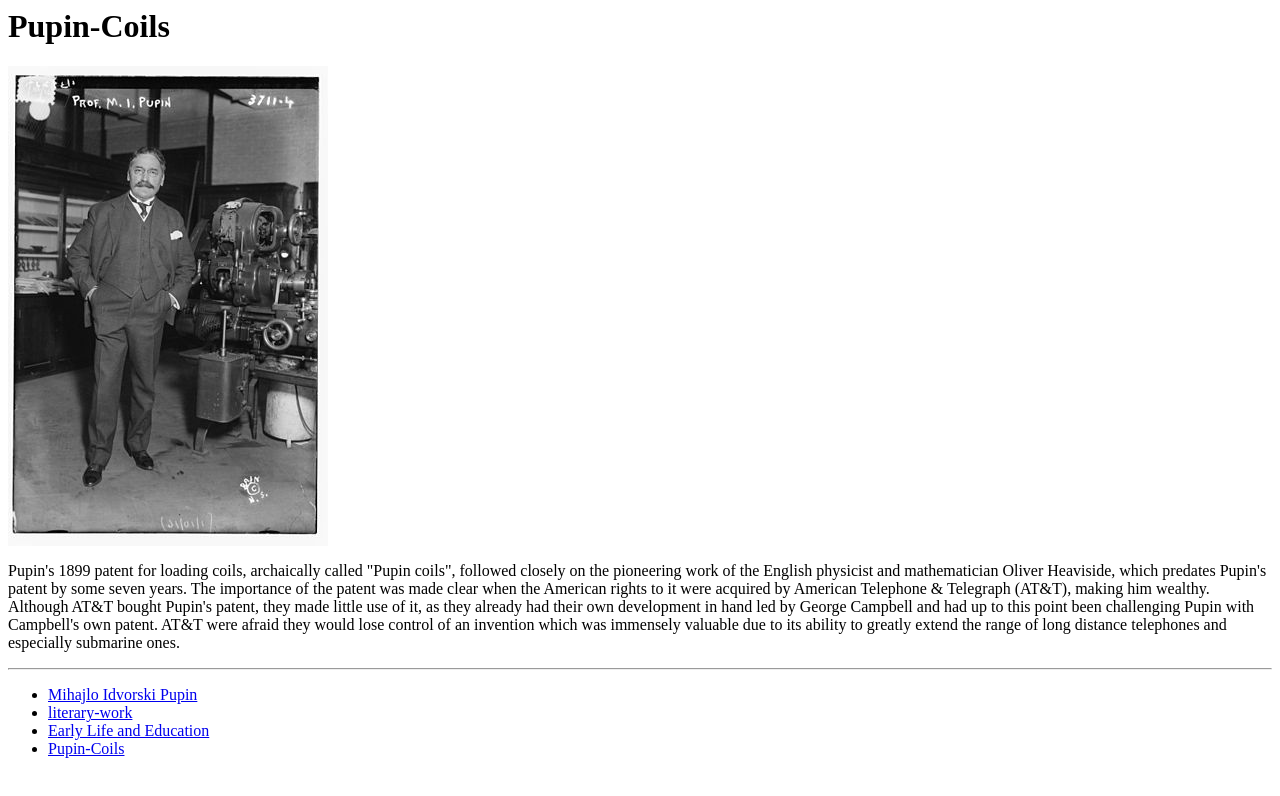
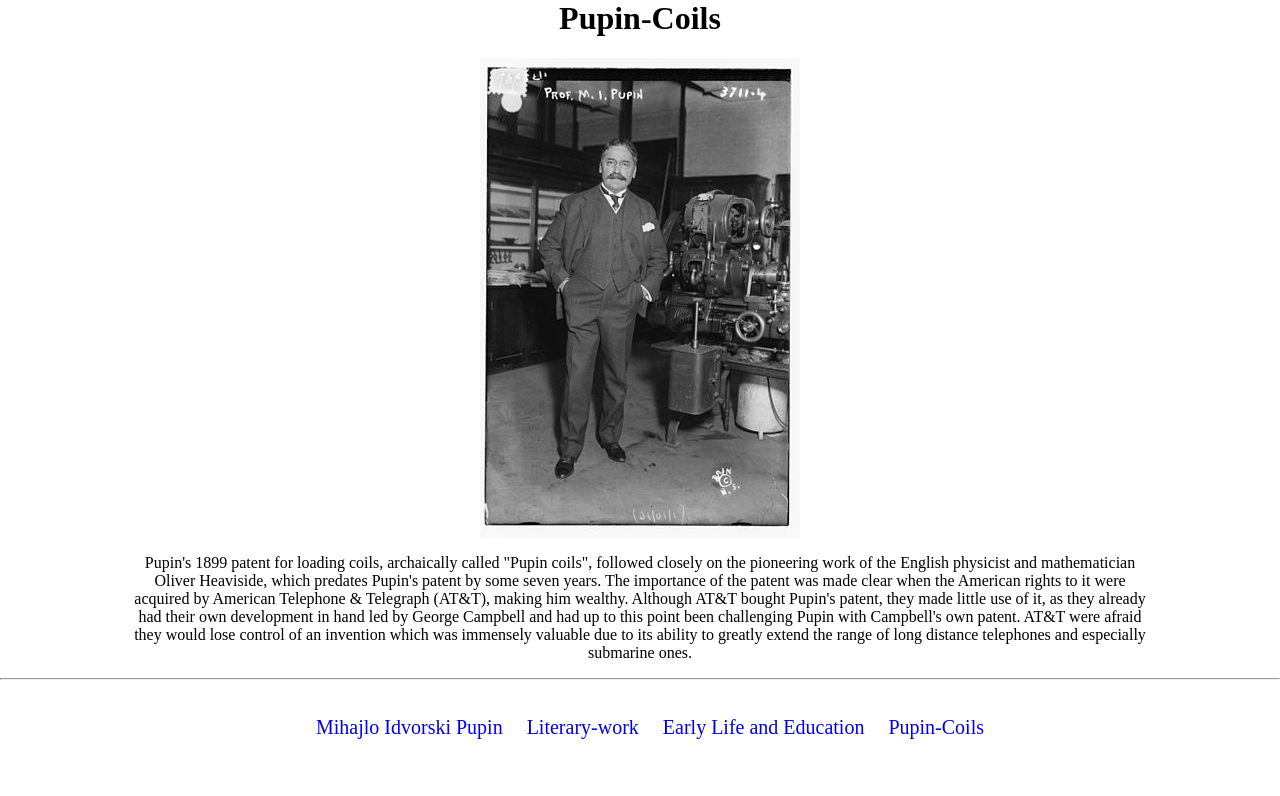
Before and after one commit to kakarrot92/Vezba, a plain HTML site: page pupin-coils.html in a window 1280 px wide. Drawn offline with Linux system fonts and the light colour scheme.

Commit message:
commit on origin

```diff
--- a/pupin-coils.html
+++ b/pupin-coils.html
@@ -1,4 +1,5 @@
 <html lang="en">
+
 <head>
     <meta charset="UTF-8">
     <meta name="viewport" content="width=device-width, initial-scale=1.0">
@@ -6,16 +7,32 @@
     <title>Pupin-Coils</title>
     <link rel="stylesheet" href="style.css">
 </head>
+
 <body>
-    <h1>Pupin-Coils</h1>
-    <img src="img/pupin-1916.jpg" alt="">
-    <p>Pupin's 1899 patent for loading coils, archaically called "Pupin coils", followed closely on the pioneering work of the English physicist and mathematician Oliver Heaviside, which predates Pupin's patent by some seven years. The importance of the patent was made clear when the American rights to it were acquired by American Telephone & Telegraph (AT&T), making him wealthy. Although AT&T bought Pupin's patent, they made little use of it, as they already had their own development in hand led by George Campbell and had up to this point been challenging Pupin with Campbell's own patent. AT&T were afraid they would lose control of an invention which was immensely valuable due to its ability to greatly extend the range of long distance telephones and especially submarine ones.</p>
+    <div class="coils">
+        <h1>Pupin-Coils</h1>
+        <img src="img/pupin-1916.jpg" alt="">
+        <p>Pupin's 1899 patent for loading coils, archaically called "Pupin coils", followed closely on the pioneering
+            work
+            of the English physicist and mathematician Oliver Heaviside, which predates Pupin's patent by some seven
+            years.
+            The importance of the patent was made clear when the American rights to it were acquired by American
+            Telephone &
+            Telegraph (AT&T), making him wealthy. Although AT&T bought Pupin's patent, they made little use of it, as
+            they
+            already had their own development in hand led by George Campbell and had up to this point been challenging
+            Pupin
+            with Campbell's own patent. AT&T were afraid they would lose control of an invention which was immensely
+            valuable due to its ability to greatly extend the range of long distance telephones and especially submarine
+            ones.</p>
+    </div>
     <hr>
-    <ul>
+    <ul class="list">
         <li><a href="index.html">Mihajlo Idvorski Pupin</a></li>
-        <li><a href="literary-work.html">literary-work</a></li>
+        <li><a href="literary-work.html">Literary-work</a></li>
         <li><a href="early-life.html">Early Life and Education</a></li>
         <li><a href="pupin-coils.html">Pupin-Coils</a></li>
     </ul>
 </body>
+
 </html>
--- a/style.css
+++ b/style.css
@@ -1,4 +1,7 @@
-
+body{
+    margin: 0;
+    padding: 0;
+}
 .main-section {
     width: 50%;
     float: right;
@@ -14,3 +17,25 @@
     margin-right: auto;
     border-radius: 50%;
 }
+.early-life {
+    background-color: lightblue;
+}
+
+.coils {
+    text-align: center;
+    width: 80%;
+    margin: 0 auto;
+}
+.list {
+    text-align: center;
+    padding-top: 20px;
+}
+.list li {
+    display: inline-block;
+    padding-right: 20px;
+
+}
+.list a {
+    text-decoration: none;
+    font-size: 20px;
+}
```
Also changed, not shown: early-life.html (+90 -9 lines), index.html (+1 -1 lines), literary-work.html (+5 -5 lines).
